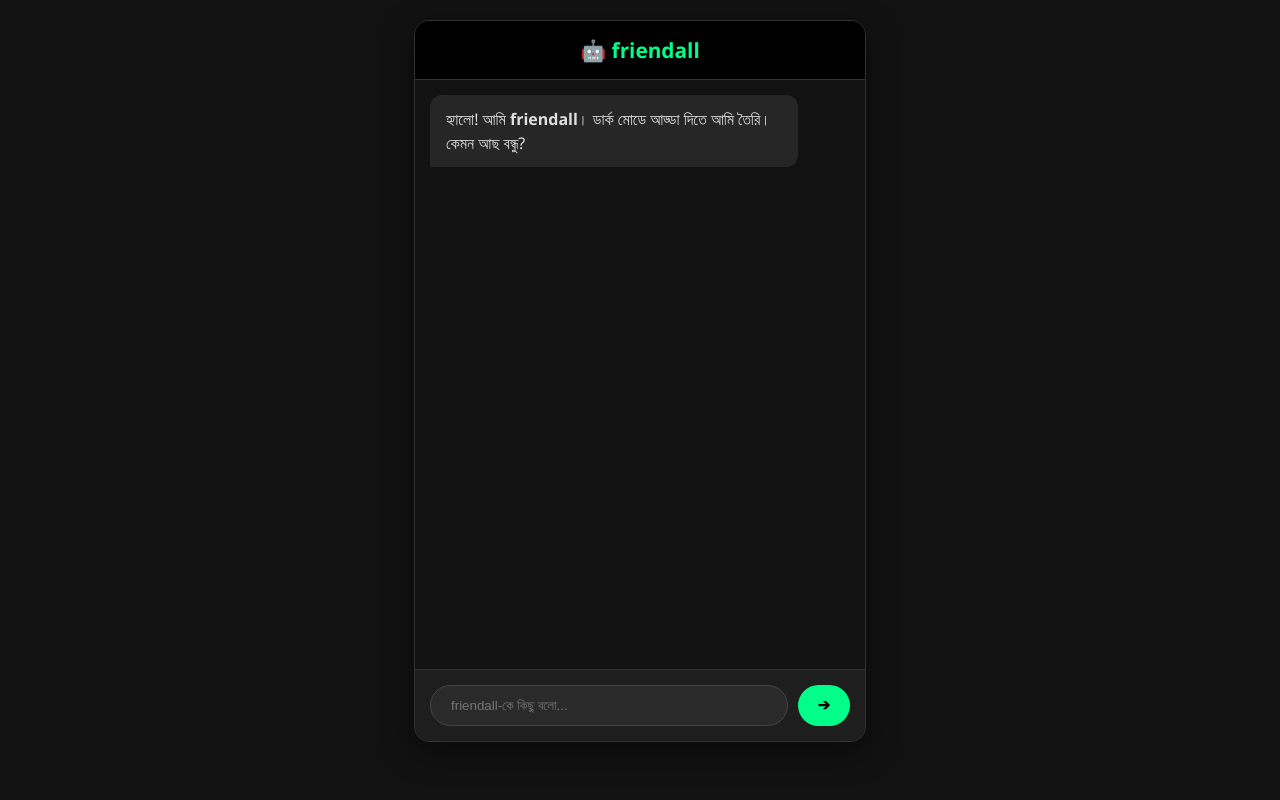
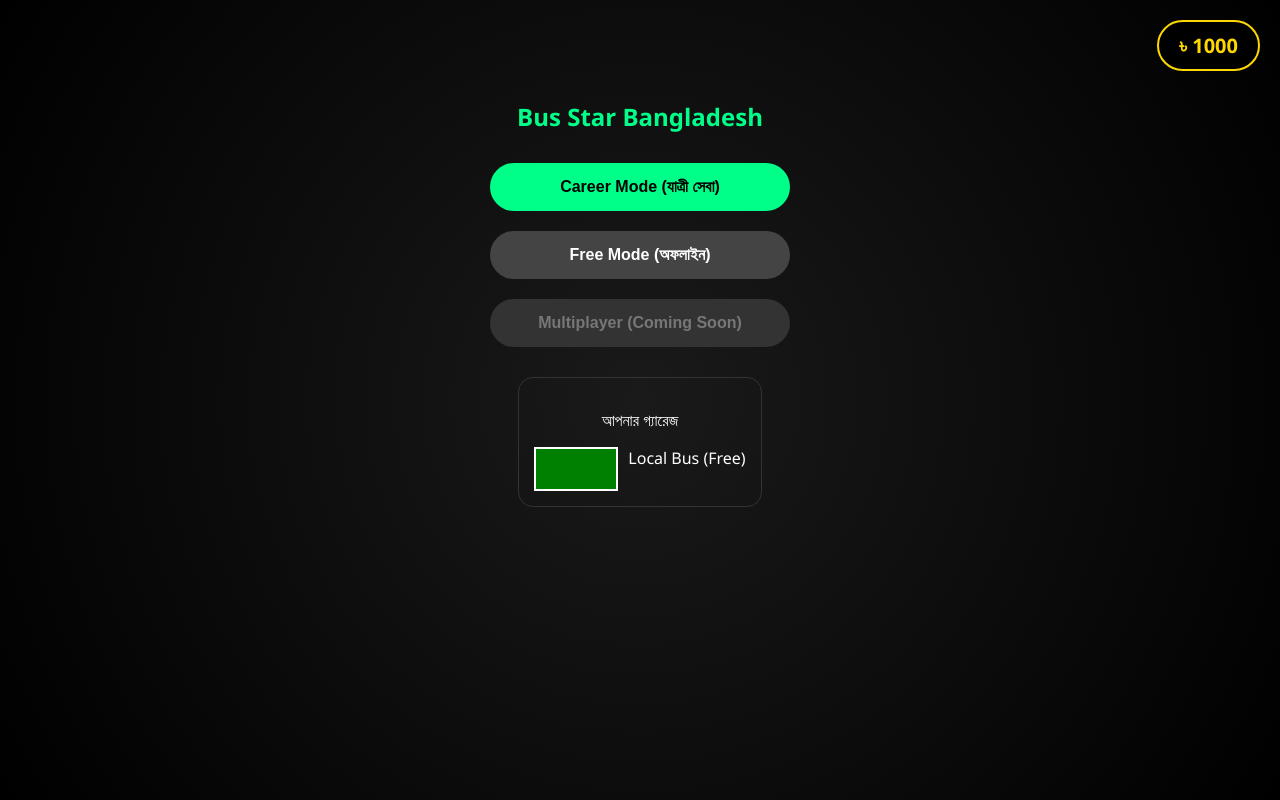
Before and after one commit to mohammadallsani858-collab/sany, a plain HTML site: page index.html in a window 1280 px wide. Drawn offline with Linux system fonts and the light colour scheme.

Commit message:
index.html

```diff
--- a/index.html
+++ b/index.html
@@ -2,140 +2,203 @@
 <html lang="bn">
 <head>
     <meta charset="UTF-8">
-    <title>friendall - আমার AI বন্ধু</title>
+    <meta name="viewport" content="width=device-width, initial-scale=1.0, maximum-scale=1.0, user-scalable=no">
+    <title>Bus Star BD - friendall Edition</title>
     <style>
-        /* পুরো স্ক্রিন কালো ব্যাকগ্রাউন্ড */
-        body {
-            font-family: 'Segoe UI', sans-serif;
-            background: #121212;
-            display: flex;
-            justify-content: center;
-            padding: 20px;
-            margin: 0;
-        }
-        .chat-box {
-            width: 100%;
-            max-width: 450px;
-            background: #1e1e1e;
-            border-radius: 15px;
-            overflow: hidden;
-            display: flex;
-            flex-direction: column;
-            height: 90vh;
-            box-shadow: 0 10px 30px rgba(0,0,0,0.5);
-            border: 1px solid #333;
-        }
-        .header {
-            background: #000000;
-            color: #00ff88;
-            padding: 15px;
-            text-align: center;
-            font-size: 1.3rem;
-            font-weight: bold;
-            border-bottom: 1px solid #333;
-        }
-        #messages {
-            flex: 1;
-            padding: 15px;
-            overflow-y: auto;
-            background: #121212;
-            display: flex;
-            flex-direction: column;
-            gap: 12px;
-        }
-        .msg {
-            padding: 12px 16px;
-            border-radius: 12px;
-            max-width: 80%;
-            line-height: 1.5;
-            font-size: 1rem;
-        }
-        .user {
-            align-self: flex-end;
-            background: #005c4b;
-            color: white;
-            border-bottom-right-radius: 2px;
-        }
-        .bot {
-            align-self: flex-start;
-            background: #262626;
-            color: #e0e0e0;
-            border-bottom-left-radius: 2px;
-        }
-        .input-area {
-            display: flex;
-            padding: 15px;
-            background: #1e1e1e;
-            border-top: 1px solid #333;
-        }
-        input {
-            flex: 1;
-            padding: 12px;
-            border: 1px solid #444;
-            border-radius: 25px;
-            outline: none;
-            background: #2a2a2a;
-            color: white;
-            padding-left: 20px;
-        }
-        button {
-            background: #00ff88;
-            color: #000;
-            border: none;
-            padding: 10px 20px;
-            margin-left: 10px;
-            cursor: pointer;
-            border-radius: 25px;
-            font-weight: bold;
-            transition: 0.3s;
-        }
-        button:hover { background: #00cc6e; }
+        :root { --neon: #00ff88; --bg: #0a0a0a; }
+        body, html { margin: 0; padding: 0; width: 100%; height: 100%; overflow: hidden; background: var(--bg); color: white; font-family: 'Segoe UI', sans-serif; }
+
+        /* 1. Loading Screen */
+        #loading { position: fixed; inset: 0; background: #000; display: flex; flex-direction: column; align-items: center; justify-content: center; z-index: 2000; }
+        .logo { font-size: 50px; font-weight: bold; color: var(--neon); text-shadow: 0 0 20px var(--neon); }
+        .loader { width: 220px; height: 10px; background: #222; border-radius: 10px; margin-top: 20px; overflow: hidden; }
+        .bar { width: 0%; height: 100%; background: var(--neon); transition: 0.1s; }
+
+        /* 2. Menu UI */
+        .screen { display: none; position: absolute; inset: 0; flex-direction: column; align-items: center; padding: 20px; background: radial-gradient(circle, #1a1a1a, #000); overflow-y: auto; }
+        .active { display: flex; }
+        .money-tag { position: fixed; top: 20px; right: 20px; background: rgba(0,0,0,0.8); padding: 10px 20px; border-radius: 30px; border: 2px solid gold; color: gold; font-weight: bold; font-size: 20px; z-index: 100; }
+
+        .btn { width: 85%; max-width: 300px; background: var(--neon); color: black; padding: 15px; border-radius: 30px; border: none; font-weight: bold; margin: 10px 0; cursor: pointer; font-size: 16px; }
+        .btn-locked { background: #333; color: #777; cursor: not-allowed; }
+
+        /* 3. Gameplay UI */
+        #gameUI { display: none; position: fixed; inset: 0; pointer-events: none; }
+        .overlay-top { position: absolute; top: 20px; left: 20px; display: flex; gap: 15px; pointer-events: auto; }
+        .mini-map { width: 80px; height: 80px; background: rgba(255,255,255,0.1); border: 2px solid white; border-radius: 10px; position: relative; }
+        .map-icon { position: absolute; color: red; font-size: 12px; }
+
+        /* Controls */
+        .controls { position: absolute; bottom: 20px; width: 100%; display: flex; justify-content: space-between; padding: 0 20px; box-sizing: border-box; pointer-events: auto; }
+        #wheel { width: 130px; height: 130px; background: url('https://img.icons8.com/ios-filled/150/ffffff/steering-wheel.png') no-repeat center; background-size: contain; transition: 0.1s; }
+
+        .btn-side { width: 55px; height: 55px; background: rgba(0,0,0,0.6); border: 2px solid white; border-radius: 50%; color: white; display: flex; align-items: center; justify-content: center; margin-bottom: 10px; cursor: pointer; pointer-events: auto; }
+
+        .pedals { display: flex; gap: 15px; align-items: flex-end; }
+        .pedal { width: 75px; height: 110px; border-radius: 10px; display: flex; align-items: center; justify-content: center; font-weight: bold; border: 3px solid #444; }
+
+        /* Effects */
+        #rainEffect { position: fixed; inset: 0; pointer-events: none; display: none; background: url('https://www.transparenttextures.com/patterns/carbon-fibre.png'); opacity: 0.3; }
+        .wiper { position: absolute; bottom: 40%; left: 50%; width: 150px; height: 5px; background: black; transform-origin: left; display: none; }
+        .wiper-anim { animation: wipe 1.5s infinite linear; display: block; }
+        @keyframes wipe { 0%, 100% { transform: rotate(0deg); } 50% { transform: rotate(110deg); } }
+
+        /* Dance Screen */
+        #danceScreen { display: none; position: fixed; inset: 0; background: rgba(0,0,0,0.8); z-index: 1000; align-items: center; justify-content: center; flex-direction: column; }
+        .driver-box { font-size: 80px; animation: danceAnim 0.5s infinite alternate; }
+        @keyframes danceAnim { from { transform: translateY(0); } to { transform: translateY(-30px); } }
     </style>
 </head>
 <body>
-    <div class="chat-box">
-        <div class="header">🤖 friendall</div>
-        <div id="messages">
-            <div class="msg bot">হ্যালো! আমি <b>friendall</b>। ডার্ক মোডে আড্ডা দিতে আমি তৈরি। কেমন আছ বন্ধু?</div>
-        </div>
-        <div class="input-area">
-            <input type="text" id="userInput" placeholder="friendall-কে কিছু বলো..." onkeypress="if(event.key==='Enter') ask()">
-            <button onclick="ask()">➔</button>
+
+    <div id="loading">
+        <div class="logo">friendall</div>
+        <p>নতুন প্লেয়ার বোনাস ৳১০০০ যোগ হচ্ছে...</p>
+        <div class="loader"><div class="bar" id="loadBar"></div></div>
+    </div>
+
+    <div class="money-tag">৳ <span id="mVal">0</span></div>
+
+    <div id="menu" class="screen">
+        <h2 style="margin-top: 80px; color: var(--neon);">Bus Star Bangladesh</h2>
+        <button class="btn" onclick="startMode('career')">Career Mode (যাত্রী সেবা)</button>
+        <button class="btn" style="background:#444; color:white;" onclick="startMode('free')">Free Mode (অফলাইন)</button>
+        <button class="btn btn-locked">Multiplayer (Coming Soon)</button>
+
+        <div style="margin-top: 20px; text-align: center; border: 1px solid #333; padding: 15px; border-radius: 15px;">
+            <p>আপনার গ্যারেজ</p>
+            <div style="display: flex; gap: 10px;">
+                <div style="width: 80px; height: 40px; background: green; border: 2px solid white;"></div>
+                <span>Local Bus (Free)</span>
+            </div>
         </div>
     </div>
 
-    <script type="module">
-        import { GoogleGenerativeAI } from "https://esm.run/@google/generative-ai";
+    <div id="gameUI">
+        <div id="rainEffect"></div>
+        <div class="wiper" id="wiperLine"></div>
 
-        // এখানে আপনার নতুন কপি করা Key-টি সাবধানে বসান
-        const API_KEY = "AIzaSyC0EfpDPaX9z47Z_MyOQ1Xn-2279DxxroA";
+        <div class="overlay-top">
+            <div class="mini-map">
+                <span class="map-icon" id="targetFlag" style="top:10px; right:10px;">🚩</span>
+                <span class="map-icon" style="bottom:5px; left:40%;">▲</span>
+            </div>
+            <div class="btn-side" style="background: orange;" onclick="towTruck()">🛻</div>
+            <div class="btn-side" style="background: #333;" onclick="changeCam()">🎥</div>
+        </div>
 
-        const genAI = new GoogleGenerativeAI(API_KEY);
-        const model = genAI.getGenerativeModel({
-            model: "gemini-1.5-flash",
-            systemInstruction: "তোমার নাম friendall। তুমি একজন খুব কুল এবং আধুনিক বন্ধু। ডার্ক মোডে কথা বলতে পছন্দ করো। সবসময় সহজ বাংলায় কথা বলবে।"
+        <div style="position: absolute; right: 20px; top: 120px; display: flex; flex-direction: column; gap: 8px;">
+            <div class="btn-side" onclick="toggleLights()">💡</div>
+            <div class="btn-side" onclick="toggleRain()">☁️</div>
+            <div class="btn-side" onclick="toggleWiper()">🚿</div>
+            <div class="btn-side" style="background:gold; color:black;" onclick="playHorn(1)">H1</div>
+            <div class="btn-side" style="background:gold; color:black;" onclick="playHorn(2)">H2</div>
+        </div>
+
+        <div class="controls">
+            <div id="wheel"></div>
+            <div class="pedals">
+                <div class="pedal" style="background: #b71c1c; height: 70px;" onclick="hardBrake()">HARD<br>BRK</div>
+                <div class="pedal" style="background: #1b5e20;">RACE</div>
+            </div>
+        </div>
+    </div>
+
+    <div id="danceScreen">
+        <div class="driver-box">🕺</div>
+        <h2 style="color: gold;">ড্রাইভার নাচছে!</h2>
+        <p>যাত্রীরা আনন্দিত (+৳১০ বোনাস)</p>
+        <button class="btn" onclick="stopDance()">নাচ থামিয়ে বাস চালান</button>
+    </div>
+
+    <script>
+        // Game State
+        let money = 1000; // New player bonus
+        let currentMode = '';
+        let rainOn = false;
+        let wiperOn = false;
+        let lightsOn = false;
+
+        // Init Loading
+        let p = 0;
+        let loadInt = setInterval(() => {
+            p += 2;
+            document.getElementById('loadBar').style.width = p + "%";
+            if(p >= 100) {
+                clearInterval(loadInt);
+                document.getElementById('loading').style.display = 'none';
+                document.getElementById('menu').classList.add('active');
+                updateMoney();
+            }
+        }, 50);
+
+        function updateMoney() {
+            document.getElementById('mVal').innerText = money;
+        }
+
+        function startMode(mode) {
+            currentMode = mode;
+            document.getElementById('menu').classList.remove('active');
+            document.getElementById('gameUI').style.display = 'block';
+
+            if(mode === 'career') {
+                alert("Career Mode: টার্মিনাল থেকে যাত্রী তুলুন এবং গন্তব্যে নামিয়ে দিন।");
+            } else {
+                alert("Free Mode: এটি অফলাইন মোড, এখানে কোনো যাত্রী থাকবে না।");
+            }
+        }
+
+        function toggleRain() {
+            rainOn = !rainOn;
+            document.getElementById('rainEffect').style.display = rainOn ? 'block' : 'none';
+        }
+
+        function toggleWiper() {
+            wiperOn = !wiperOn;
+            document.getElementById('wiperLine').className = wiperOn ? 'wiper wiper-anim' : 'wiper';
+        }
+
+        function toggleLights() {
+            lightsOn = !lightsOn;
+            alert(lightsOn ? "Headlights ON" : "Headlights OFF");
+        }
+
+        function playHorn(type) {
+            alert("হর্ন " + type + " বাজছে!");
+        }
+
+        function hardBrake() {
+            alert("হার্ড ব্রেক দেওয়া হয়েছে! বাস থেমে গেছে।");
+            document.getElementById('danceScreen').style.display = 'flex';
+        }
+
+        function stopDance() {
+            money += 10;
+            updateMoney();
+            document.getElementById('danceScreen').style.display = 'none';
+        }
+
+        function towTruck() {
+            if(money >= 50) {
+                money -= 50;
+                updateMoney();
+                alert("টয় ট্রাক (🛻) বাসটি উদ্ধার করেছে। ৳৫০ কাটা হলো।");
+            } else {
+                alert("আপনার কাছে পর্যাপ্ত টাকা নেই!");
+            }
+        }
+
+        function changeCam() {
+            alert("ক্যামেরা অ্যাঙ্গেল পরিবর্তন হচ্ছে...");
+        }
+
+        // Steering Wheel Simulation
+        let angle = 0;
+        window.addEventListener('keydown', (e) => {
+            if(e.key === 'ArrowLeft') angle -= 20;
+            if(e.key === 'ArrowRight') angle += 20;
+            document.getElementById('wheel').style.transform = `rotate(${angle}deg)`;
         });
-
-        window.ask = async () => {
-            const input = document.getElementById("userInput");
-            const msgDiv = document.getElementById("messages");
-            const text = input.value.trim();
-            if(!text) return;
-
-            msgDiv.innerHTML += `<div class="msg user">${text}</div>`;
-            input.value = "";
-            msgDiv.scrollTop = msgDiv.scrollHeight;
-
-            try {
-                const result = await model.generateContent(text);
-                const response = await result.response;
-                msgDiv.innerHTML += `<div class="msg bot">${response.text()}</div>`;
-            } catch (e) {
-                msgDiv.innerHTML += `<div class="msg bot">দোস্ত, ডার্ক মোডে নেটে একটু ঝামেলা হচ্ছে মনে হয়। Key-টা চেক কর তো!</div>`;
-                console.error(e);
-            }
-            msgDiv.scrollTop = msgDiv.scrollHeight;
-        };
     </script>
 </body>
 </html>
```
